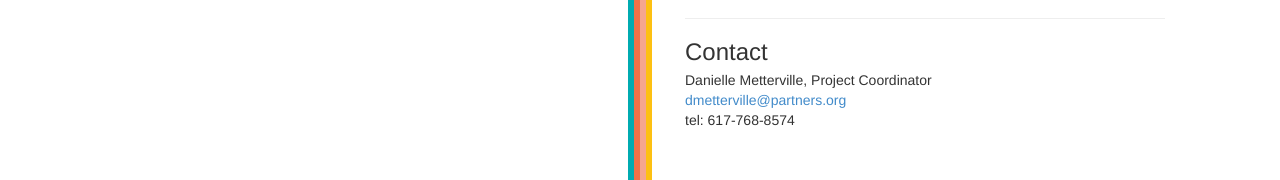
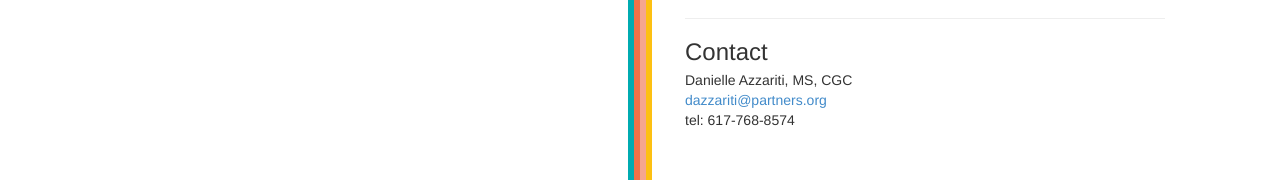
Before and after one commit to MatchmakerExchange/matchmakerexchange.github.io, a plain HTML site: page index.html in a window 1280 px wide. Shown: the part 2131-2311 px from the top of the page. Drawn offline with Linux system fonts and the light colour scheme; some packages are replaced by stand-ins of ours.

Commit message:
Issue #8: Update Danielle's contact information

```diff
--- a/index.html
+++ b/index.html
@@ -135,7 +135,7 @@
 	<li>Wish to join our workgroup to develop approaches to support this project?</li>
 </ul><hr /><h3>Contact</h3>
 
-<p>Danielle Metterville, Project Coordinator<br /><a href="mailto:dmetterville@partners.org">dmetterville@partners.org</a><br />
+<p>Danielle Azzariti, MS, CGC<br /><a href="mailto:dazzariti@partners.org">dazzariti@partners.org</a><br />
 tel: 617-768-8574</p>  </div>
   </div>
 
```
